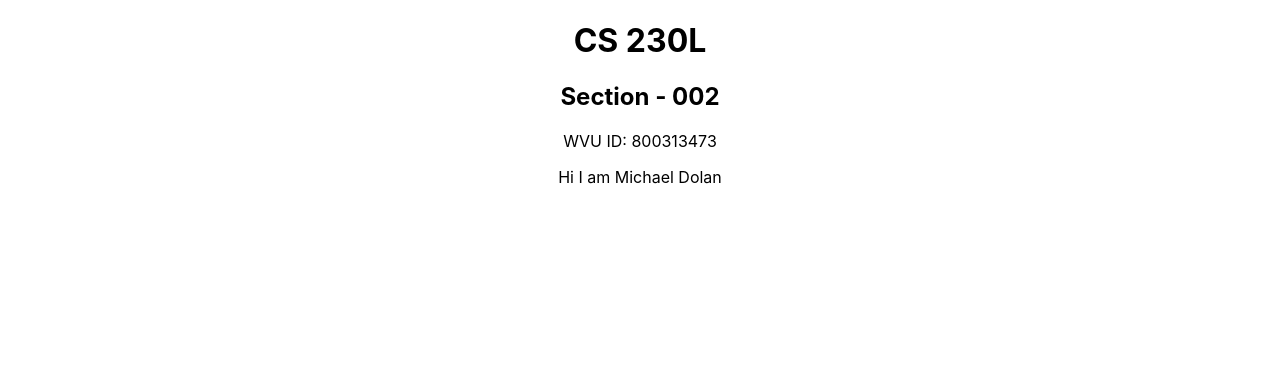
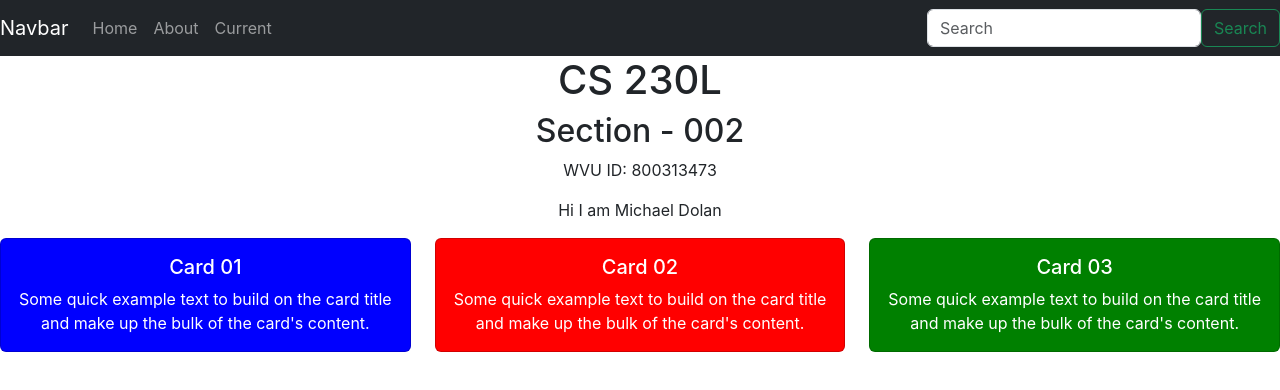
Before and after one commit to md0174/amplifyapp, a React (Create React App) app: page / in a window 1280 px wide. Shown: the top 390 px of the page. Built offline with nearby package versions, Linux system fonts and the light colour scheme.

Commit message:
Lab 6 commit

```diff
--- a/package.json
+++ b/package.json
@@ -6,6 +6,7 @@
     "@testing-library/jest-dom": "^5.17.0",
     "@testing-library/react": "^13.4.0",
     "@testing-library/user-event": "^13.5.0",
+    "bootstrap": "^5.3.2",
     "react": "^18.2.0",
     "react-dom": "^18.2.0",
     "react-scripts": "5.0.1",
--- a/src/App.js
+++ b/src/App.js
@@ -1,13 +1,18 @@
 import logo from './logo.svg';
+import React from 'react';
 import './App.css';
+import Navbar from './Navbar1.js';
+import Card from './Card1.js';
 
 function App() {
-  return (
+    return (
     <div className="App">
+      <Navbar />
       <h1>CS 230L</h1>
       <h2>Section - 002</h2>
       <p>WVU ID: 800313473</p>
       <p>Hi I am Michael Dolan</p>
+      <Card />
     </div>
   );
 }
--- /dev/null
+++ b/src/Card1.js
@@ -0,0 +1,35 @@
+// JavaScript source code
+import React from 'react';
+
+function Card() {
+    return (
+        <div class="row">
+            <div class="col-sm-4">
+                <div class="card blue-card">
+                    <div class="card-body">
+                        <h5 class="card-title">Card 01</h5>
+                        <p class="card-text">Some quick example text to build on the card title and make up the bulk of the card's content.</p>
+                    </div>
+                </div>
+            </div>
+            <div class="col-sm-4">
+                <div class="card red-card">
+                    <div class="card-body">
+                        <h5 class="card-title">Card 02</h5>
+                        <p class="card-text">Some quick example text to build on the card title and make up the bulk of the card's content.</p>
+                    </div>
+                </div>
+            </div>
+            <div class="col-sm-4">
+                <div class="card green-card">
+                    <div class="card-body">
+                        <h5 class="card-title">Card 03</h5>
+                        <p class="card-text">Some quick example text to build on the card title and make up the bulk of the card's content.</p>
+                    </div>
+                </div>
+            </div>
+        </div>
+    );
+}
+
+export default Card;
--- /dev/null
+++ b/src/Navbar1.js
@@ -0,0 +1,32 @@
+// JavaScript source code
+
+import React from 'react';
+function Navbar() {
+    return (
+        <nav class="navbar navbar-expand-lg navbar-dark bg-dark">
+            <a class="navbar-brand" href="#">Navbar</a>
+
+            <div class="collapse navbar-collapse" id="navbarSupportedContent">
+                <ul class="navbar-nav mr-auto">
+                    <li class="nav-item active">
+                        <a class="nav-link" href="#">Home</a>
+                    </li>
+                    <li class="nav-item">
+                        <a class="nav-link" href="#">About</a>
+                    </li>
+                    <li class="current">
+                        <a class="nav-link" href="#">Current</a>
+                    </li>
+                </ul>
+            </div>
+            <form class="form-inline ml-auto">
+                <div class="form-group">
+                    <input class="form-control" type="search" placeholder="Search" aria-label="Search" />
+                </div>
+            </form>
+            <button className="btn btn-outline-success" type="submit">Search</button>
+        </nav>
+    );
+}
+
+export default Navbar;
--- a/src/index.css
+++ b/src/index.css
@@ -1,13 +1,28 @@
+@import "bootstrap/dist/css/bootstrap.css";
+
 body {
-  margin: 0;
-  font-family: -apple-system, BlinkMacSystemFont, 'Segoe UI', 'Roboto', 'Oxygen',
-    'Ubuntu', 'Cantarell', 'Fira Sans', 'Droid Sans', 'Helvetica Neue',
-    sans-serif;
-  -webkit-font-smoothing: antialiased;
-  -moz-osx-font-smoothing: grayscale;
+    margin: 0;
+    font-family: -apple-system, BlinkMacSystemFont, 'Segoe UI', 'Roboto', 'Oxygen', 'Ubuntu', 'Cantarell', 'Fira Sans', 'Droid Sans', 'Helvetica Neue', sans-serif;
+    -webkit-font-smoothing: antialiased;
+    -moz-osx-font-smoothing: grayscale;
 }
 
 code {
   font-family: source-code-pro, Menlo, Monaco, Consolas, 'Courier New',
     monospace;
 }
+
+.blue-card {
+    background-color: blue;
+    color: white;
+}
+
+.red-card {
+    background-color: red;
+    color: white;
+}
+
+.green-card {
+    background-color: green;
+    color: white;
+}
```
Also changed, not shown: 1 other file (tests, documents, lock files or other folders).
